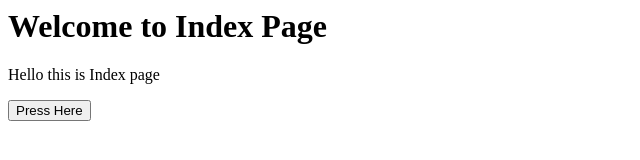
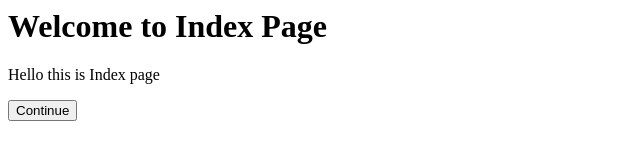
Before and after one commit to dhimancbnits/march-22, a plain HTML site: page index.html in a window 1280 px wide. Shown: the full height of the page, 0-640 px from the left. Drawn offline with Linux system fonts and the light colour scheme.

Commit message:
Changes from fix branch

```diff
--- a/index.html
+++ b/index.html
@@ -7,6 +7,6 @@
 	<body>
 		<h1>Welcome to Index Page</h1>
 		<p>Hello this is Index page</p>
-		<button>Press Here</button>
+		<button>Continue</button>
 	</body>
 </html>
```
